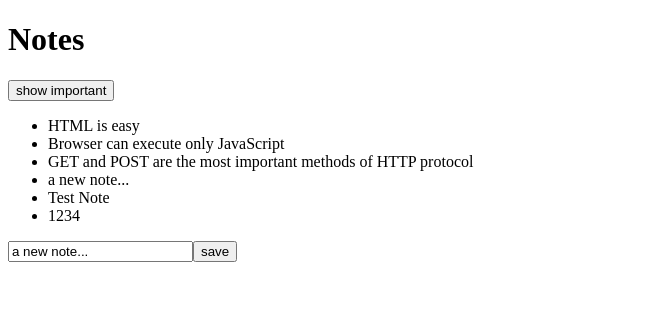
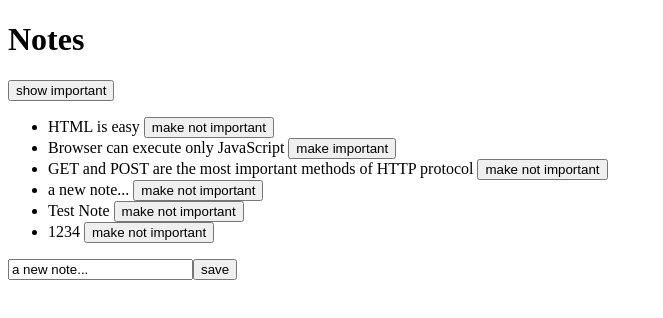
Before and after one commit to staeff/fullstackopen-notes, a React (Create React App) app: page / in a window 1280 px wide. Shown: the top 318 px of the page, without its empty margins (0-663 px from the left). Built offline with nearby package versions, Linux system fonts and the light colour scheme; data requests are answered from the project's data file.

Commit message:
Implement toggle button for note importance

```diff
--- a/src/App.js
+++ b/src/App.js
@@ -61,6 +61,10 @@ const App = () => {
         ? notes
         : notes.filter(note => note.important)
 
+  const toggleImportanceOf = (id) => {
+    console.log(`importance of ${id} needs to be toggled`)
+  }
+
   return (
     <div>
       <h1>Notes</h1>
@@ -69,7 +73,9 @@ const App = () => {
       </button>
       <ul>
         {notesToShow.map(note =>
-          <Note key={note.id} note={note} />
+          <Note key={note.id}
+                note={note}
+                toggleImportance={() => toggleImportanceOf(note.id)} />
         )}
       </ul>
       <form onSubmit={addNote}>
--- a/src/components/Note.js
+++ b/src/components/Note.js
@@ -1,8 +1,13 @@
 import React from 'react'
 
-const Note = ({ note }) => {
+const Note = ({ note, toggleImportance }) => {
+    const label = note.important ? 'make not important' : 'make important'
+
     return (
-        <li>{note.content}</li>
+        <li>
+            {note.content}&nbsp;
+            <button onClick={toggleImportance}>{label}</button>
+        </li>
     )
 }
 
```
